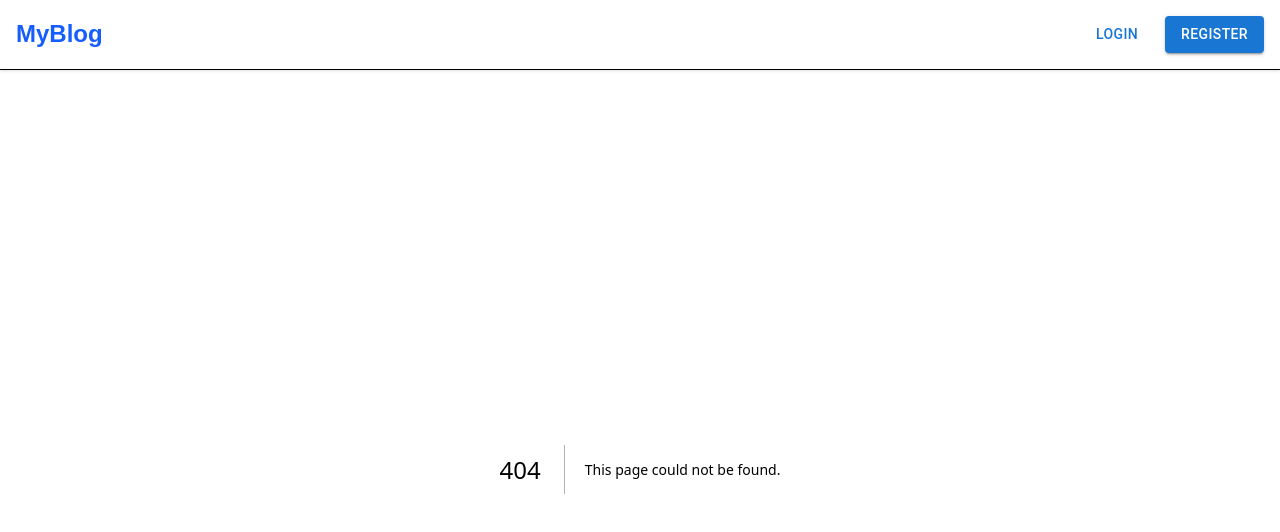
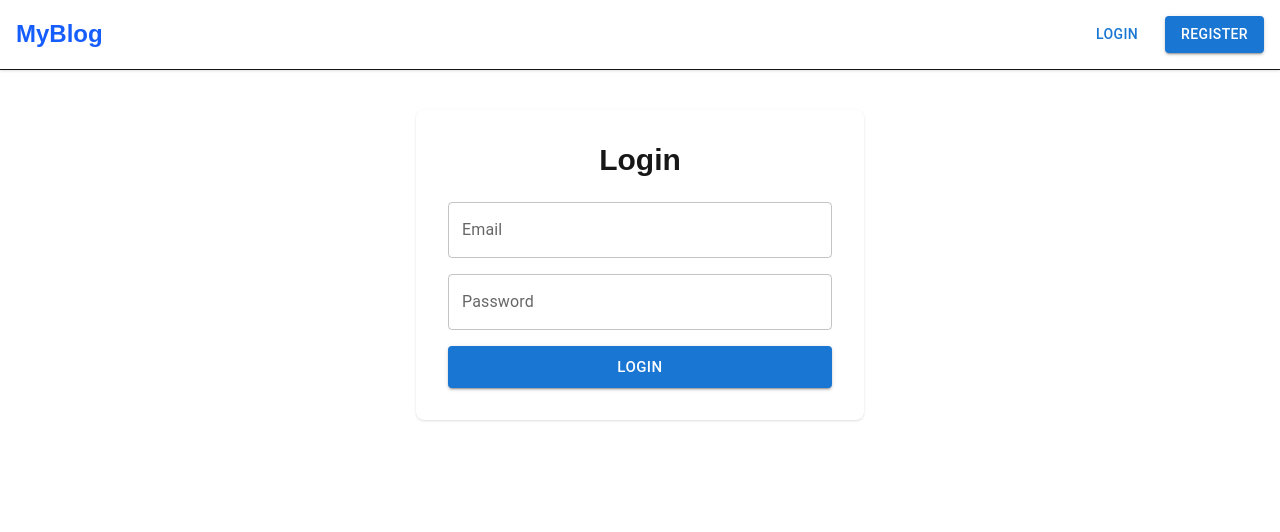
Before and after one commit to khojwar/blog-app-vynspire, a Next.js app: page /login in a window 1280 px wide. Before the commit this address had no page. Shown: the top 532 px of the page. Built offline with nearby package versions, Linux system fonts and the light colour scheme.

Commit message:
add login form with react-hook-form yup and react-hot-toast

```diff
--- a/package.json
+++ b/package.json
@@ -18,7 +18,9 @@
     "next": "16.0.3",
     "react": "19.2.0",
     "react-dom": "19.2.0",
-    "react-redux": "^9.2.0"
+    "react-hot-toast": "^2.6.0",
+    "react-redux": "^9.2.0",
+    "yup": "^1.7.1"
   },
   "devDependencies": {
     "@tailwindcss/postcss": "^4",
--- a/src/app/layout.tsx
+++ b/src/app/layout.tsx
@@ -3,6 +3,7 @@ import { Geist, Geist_Mono } from "next/font/google";
 import "./globals.css";
 import { Providers } from "./Providers";
 import Header from "../components/Header";
+import { Toaster } from 'react-hot-toast';
 
 
 const geistSans = Geist({
@@ -32,6 +33,7 @@ export default function RootLayout({
       >
         <Providers>
           <Header />
+          <Toaster position="top-right" />
           {children}
         </Providers>
       </body>
--- /dev/null
+++ b/src/app/login/page.tsx
@@ -0,0 +1,102 @@
+// app/login/page.tsx
+'use client';
+
+import { useState } from 'react';
+import { useForm } from 'react-hook-form';
+import { yupResolver } from '@hookform/resolvers/yup';
+import * as yup from 'yup';
+
+import { TextField, Button, Alert } from '@mui/material';
+import { useAuth } from '@/hooks/useAuth';
+import toast from 'react-hot-toast';
+
+// Validation Schema
+const schema = yup.object({
+  email: yup.string().email('Invalid email').required('Email is required'),
+  password: yup.string().min(6, 'Minimum 6 characters').required('Password is required'),
+});
+
+// TypeScript form type
+type LoginForm = {
+  email: string;
+  password: string;
+};
+
+export default function LoginPage() {
+  const [error, setError] = useState('');
+  const [loading, setLoading] = useState(false);
+
+  const { login } = useAuth();
+
+  const {
+    register,
+    handleSubmit,
+    formState: { errors },
+  } = useForm<LoginForm>({
+    resolver: yupResolver(schema),
+  });
+
+  // Submit handler
+  const onSubmit = async (data: LoginForm) => {
+    try {
+      setLoading(true);
+      setError('');
+
+      const res = await fetch('/api/auth/login', {
+        method: 'POST',
+        headers: { 'Content-Type': 'application/json' },
+        body: JSON.stringify(data),
+      });
+
+      const json = await res.json();
+
+      if (!res.ok) throw new Error(json.error || 'Login failed');
+
+      // Call useAuth() → store token + user in Redux
+      login(json.user, json.token);
+    } catch (err: any) {
+      setError(err.message);
+    } finally {
+      setLoading(false);
+    }
+  };
+
+  return (
+    <div className="max-w-md mx-auto bg-white p-8 rounded-lg shadow mt-10">
+      <h1 className="text-3xl font-bold mb-6 text-center">Login</h1>
+
+      {error && (
+        toast.error(error)
+      )}
+
+      <form onSubmit={handleSubmit(onSubmit)} className="space-y-5 flex flex-col gap-4">
+        <TextField
+          label="Email"
+          fullWidth
+          {...register('email')}
+          error={!!errors.email}
+          helperText={errors.email?.message}
+        />
+
+        <TextField
+          label="Password"
+          type="password"
+          fullWidth
+          {...register('password')}
+          error={!!errors.password}
+          helperText={errors.password?.message}
+        />
+
+        <Button
+          type="submit"
+          variant="contained"
+          fullWidth
+          size="large"
+          disabled={loading}
+        >
+          {loading ? 'Logging in…' : 'Login'}
+        </Button>
+      </form>
+    </div>
+  );
+}
```
Also changed, not shown: 1 other file (tests, documents, lock files or other folders).
